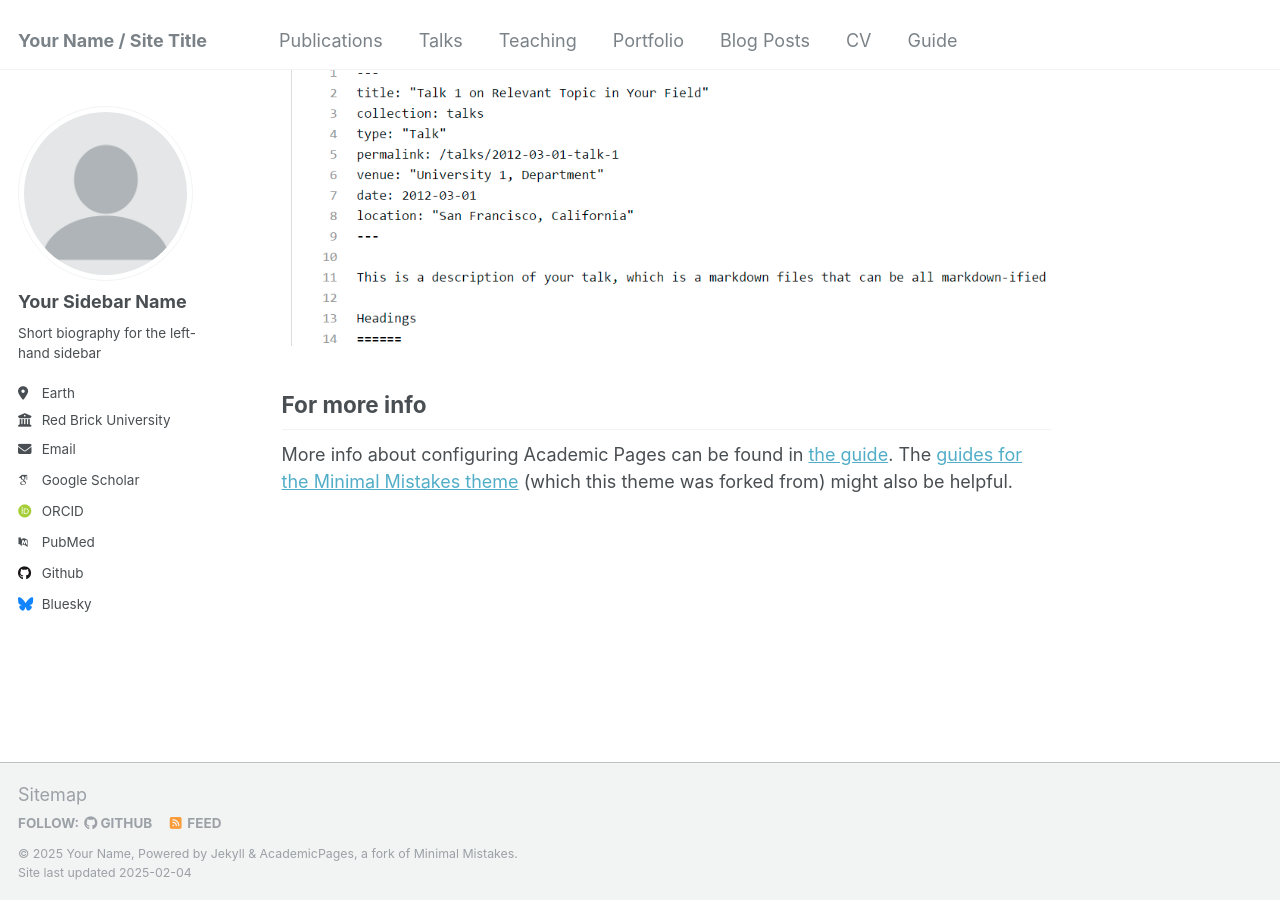
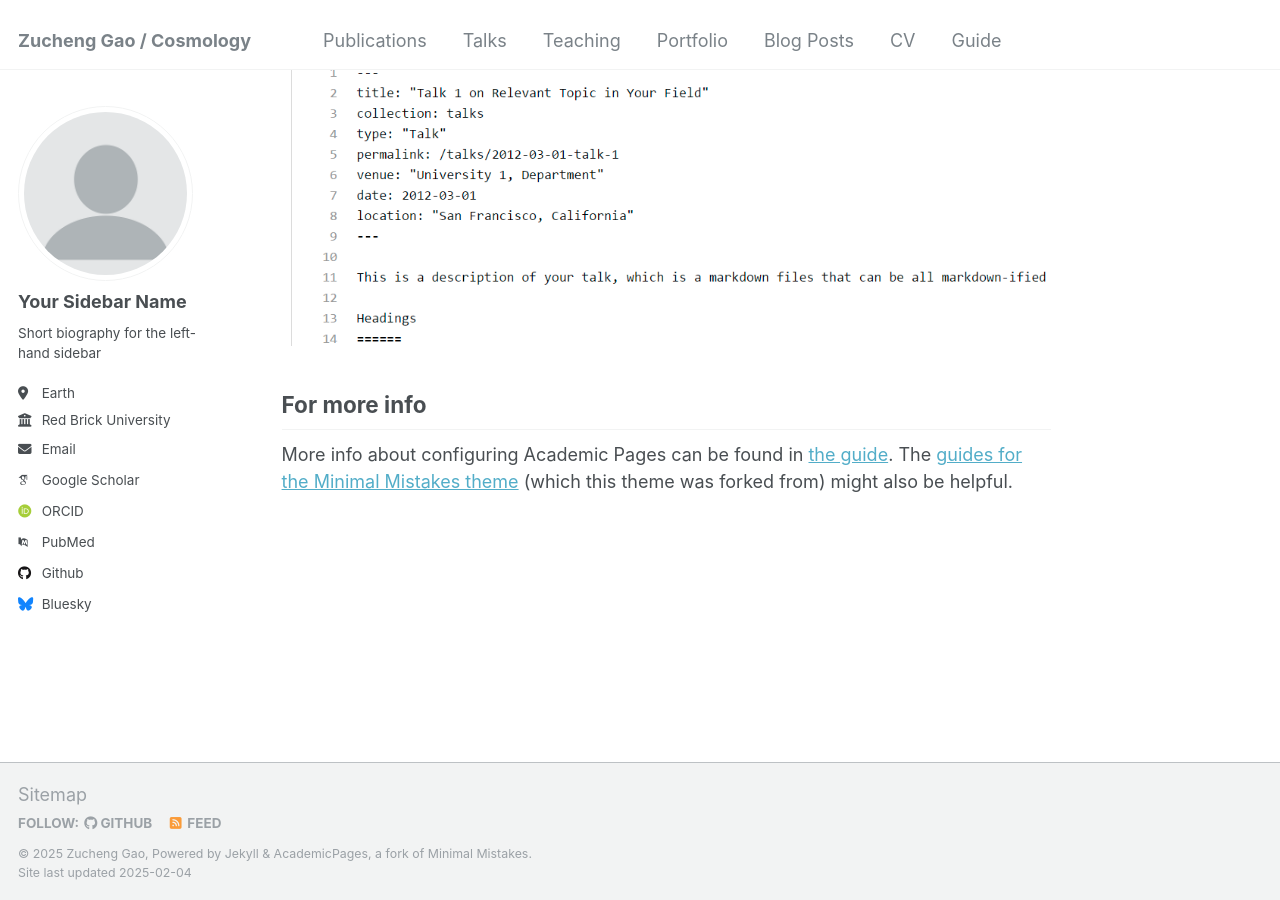
Before and after one commit to GZCPhysics/gzcphysics.github.io, a Jekyll site: the page built from _pages/about.md, in a window 1280 px wide and 900 px high, scrolled down 2643 px. Built offline with Jekyll 4.4.1, drawn with Linux system fonts in a browser that asks for light colours; some web fonts are replaced.

Commit message:
Update _config.yml

```diff
--- a/_config.yml
+++ b/_config.yml
@@ -8,13 +8,13 @@
 
 # Basic Site Settings
 locale                   : "en-US"
-title                    : "Your Name / Site Title"
+title                    : "Zucheng Gao / Cosmology"
 title_separator          : "-"
-name                     : &name "Your Name"
+name                     : &name "Zucheng Gao"
 description              : &description "personal description"
-url                      : https://academicpages.github.io # the base hostname & protocol for your site e.g. "https://mmistakes.github.io"
+url                      : https://gzcphysics.github.io # the base hostname & protocol for your site e.g. "https://mmistakes.github.io"
 baseurl                  : "" # the subpath of your site, e.g. "/blog"
-repository               : "academicpages/academicpages.github.io"
+repository               : "GZCPhysics/gzcphysics.github.io"
 
 # Site Author - The following control what appear as part of the author content on the side bar.
 #               If a field is blank the icon and link will not appear, otherwise it will be shown.
```
